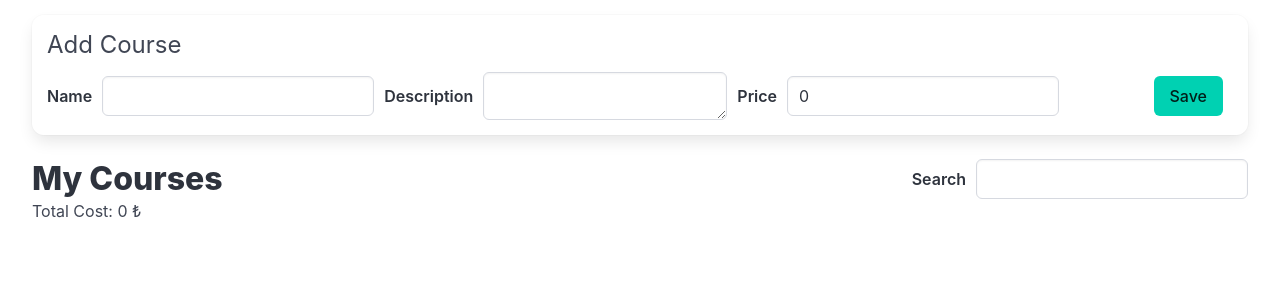
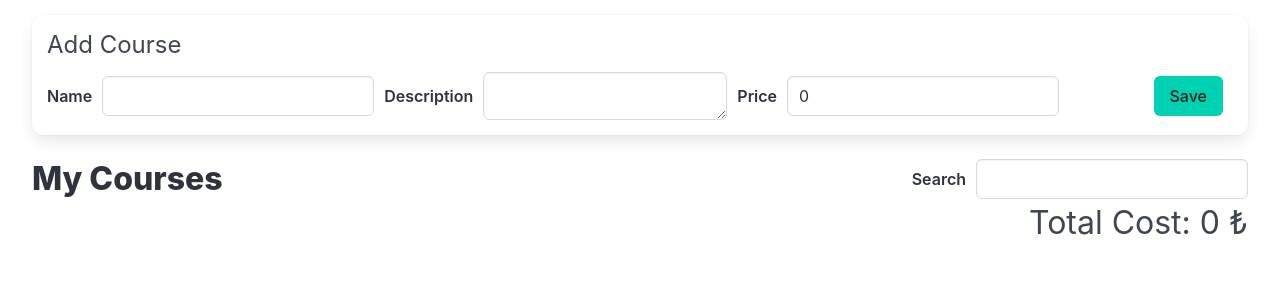
Before and after one commit to furkansylu97/ReduxToolkitProject2, a React (Vite) app in the folder ReduxToolkitProject2/: page / in a window 1280 px wide. Shown: the top 300 px of the page. Built offline with nearby package versions, Linux system fonts and the light colour scheme.

Commit message:
The calculation algorithm was edited

```diff
--- a/ReduxToolkitProject2/src/App.css
+++ b/ReduxToolkitProject2/src/App.css
@@ -59,7 +59,13 @@
   display: flex;
   align-items: center;
 }
+
 .listHeader .search .label {
   margin-bottom: 0px;
   margin-right: 10px;
 }
+
+.costPrice {
+  text-align: right;
+  font-size: 2rem;
+}
--- a/ReduxToolkitProject2/src/components/CourseValue.jsx
+++ b/ReduxToolkitProject2/src/components/CourseValue.jsx
@@ -2,22 +2,12 @@ import React from "react";
 import { useSelector } from "react-redux";
 
 function CourseValue() {
-  const totalCost = useSelector(({ form, courses: { data, searchTerm } }) => {
-    const filteredCourses = data.filter((course) =>
+  const totalCost = useSelector(({ form, courses: { data, searchTerm } }) => data.filter((course) =>
       course.name.toLowerCase().includes(searchTerm.toLowerCase())
-    );
+    ).reduce((acc, course) => acc+course.cost,0)
+  );
 
-    let cost = 0;
-
-    for (let course of filteredCourses) {
-      cost += course.cost
-    }
-
-    return cost;
-
-  });
-
-  return <div>Total Cost: {totalCost} ₺</div>;
+  return <div className="costPrice">Total Cost: {totalCost} ₺</div>;
 }
 
 export default CourseValue;
```
